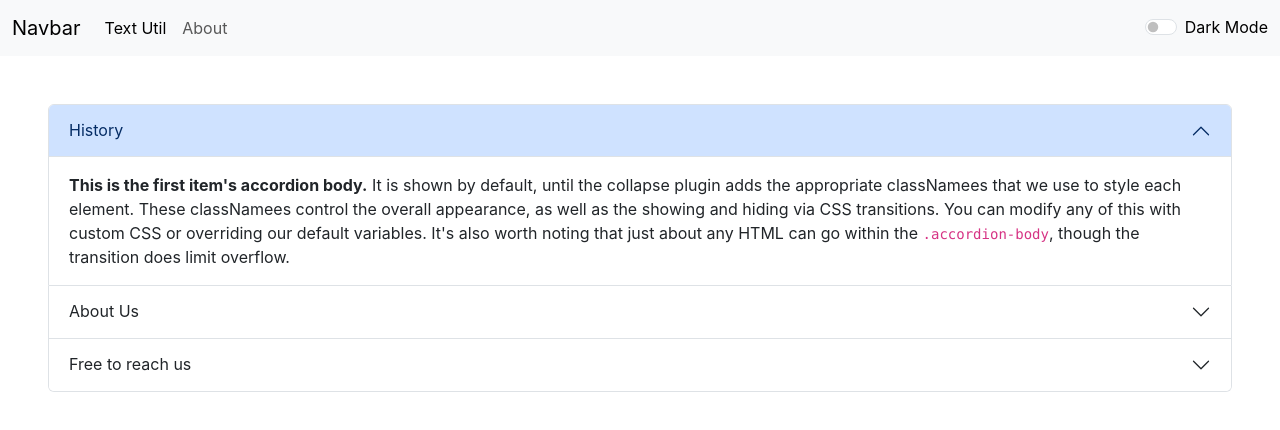
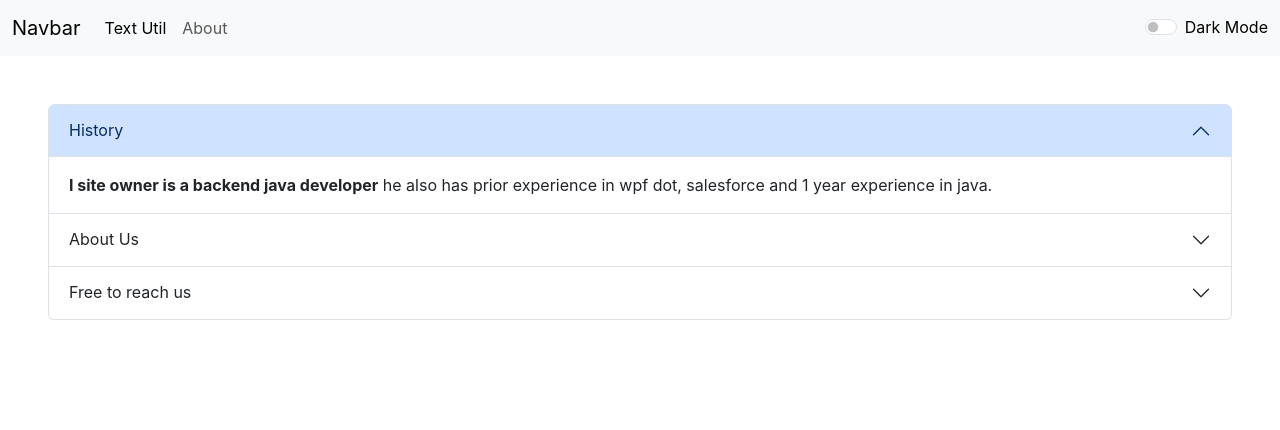
Before and after one commit to vishalnmd/React_TextUtil, a React (Create React App) app: page /about in a window 1280 px wide. Shown: the top 430 px of the page. Built offline with nearby package versions, Linux system fonts and the light colour scheme.

Commit message:
this is my first commit

```diff
--- a/src/component/NavBar/About.js
+++ b/src/component/NavBar/About.js
@@ -10,7 +10,7 @@ function About(props){
                 </h2>
                 <div id="collapseOne" className="accordion-collapse collapse show" data-bs-parent="#accordionExample">
                 <div className="accordion-body">
-                    <strong>This is the first item's accordion body.</strong> It is shown by default, until the collapse plugin adds the appropriate classNamees that we use to style each element. These classNamees control the overall appearance, as well as the showing and hiding via CSS transitions. You can modify any of this with custom CSS or overriding our default variables. It's also worth noting that just about any HTML can go within the <code>.accordion-body</code>, though the transition does limit overflow.
+                    <strong>I site owner is a backend java developer</strong> he also has prior experience in wpf dot, salesforce and 1 year experience in java.
                 </div>
                 </div>
             </div>
@@ -22,7 +22,7 @@ function About(props){
                 </h2>
                 <div id="collapseTwo" className="accordion-collapse collapse" data-bs-parent="#accordionExample">
                 <div className="accordion-body">
-                    <strong>This is the second item's accordion body.</strong> It is hidden by default, until the collapse plugin adds the appropriate classNamees that we use to style each element. These classNamees control the overall appearance, as well as the showing and hiding via CSS transitions. You can modify any of this with custom CSS or overriding our default variables. It's also worth noting that just about any HTML can go within the <code>.accordion-body</code>, though the transition does limit overflow.
+                    <strong>Currently the we are trying to raise our knowledge base.</strong> Hence we are trying to learn react framework which enables us to create single page application which are interactive and looks beautiful.
                 </div>
                 </div>
             </div>
@@ -34,7 +34,7 @@ function About(props){
                 </h2>
                 <div id="collapseThree" className="accordion-collapse collapse" data-bs-parent="#accordionExample">
                 <div className="accordion-body">
-                    <strong>This is the third item's accordion body.</strong> It is hidden by default, until the collapse plugin adds the appropriate classNamees that we use to style each element. These classNamees control the overall appearance, as well as the showing and hiding via CSS transitions. You can modify any of this with custom CSS or overriding our default variables. It's also worth noting that just about any HTML can go within the <code>.accordion-body</code>, though the transition does limit overflow.
+                    <strong>We are open to collab and share what ever experience we persist.</strong> You can reach us through linkedin instagram telegram or any social media plateform. Collaboratioin and sharing knowledge is a wise and good way for growing together.
                 </div>
                 </div>
             </div>
```
Also changed, not shown: 1 other file (tests, documents, lock files or other folders).
